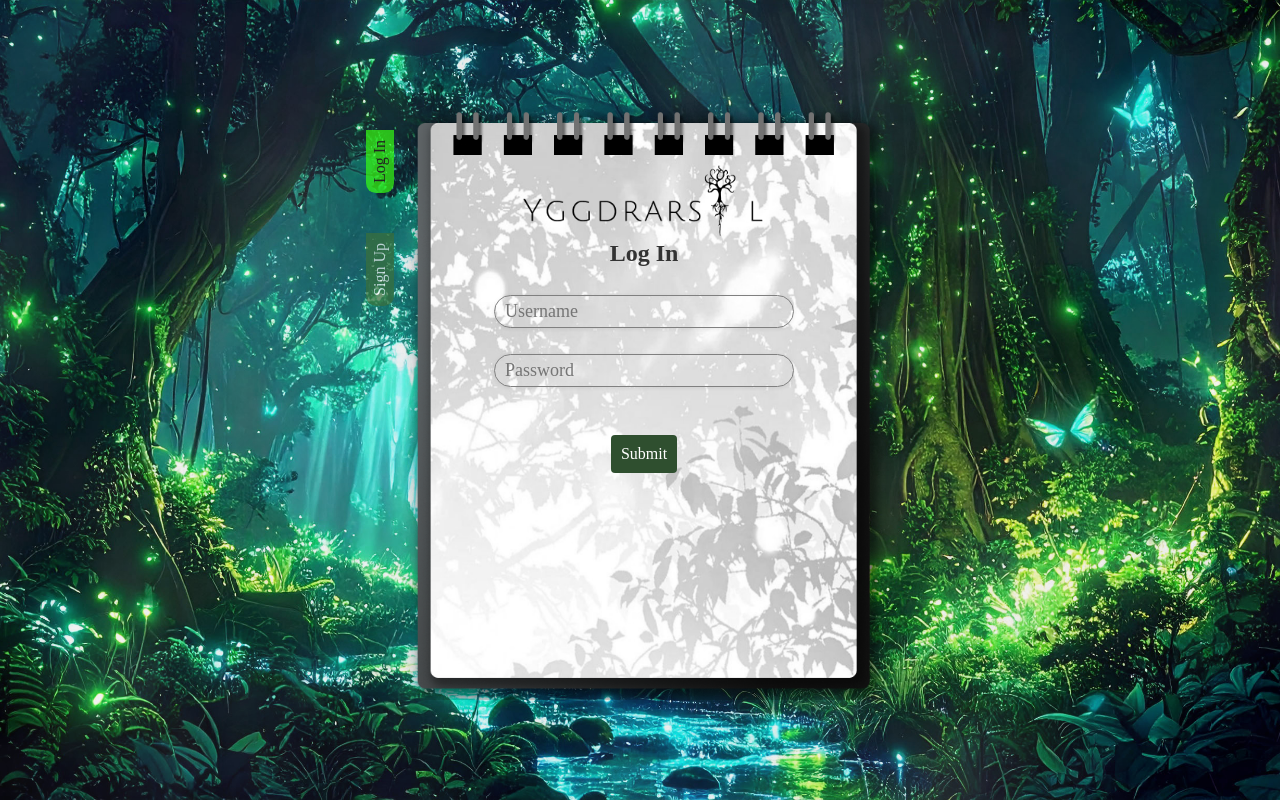
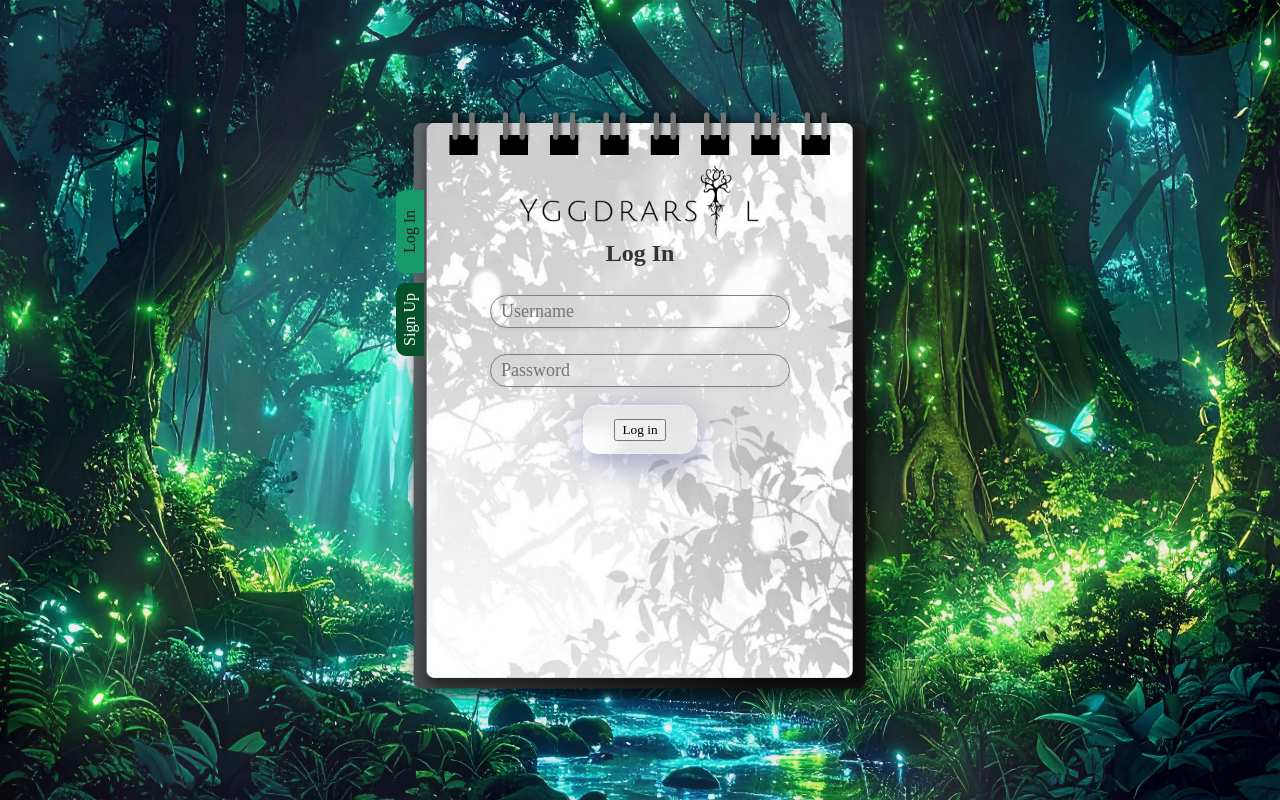
Before and after one commit to andrevanheerden/Yggdrasil, a React (Create React App) app in the folder yggdrasil/frontend/: page /login in a window 1280 px wide. Built offline with nearby package versions, Linux system fonts and the light colour scheme.

Commit message:
fix to the login css

```diff
--- a/yggdrasil/frontend/src/pages/loginPage/Login.css
+++ b/yggdrasil/frontend/src/pages/loginPage/Login.css
@@ -8,32 +8,29 @@ body, #root {
 }
 
 
+/* Fullscreen background */
+.login-page {
+  min-height: 100vh;
+  width: 100vw;
+  display: flex;
+  justify-content: center;
+  align-items: center;
+  background: none;
+  position: relative;
+}
+
+/* Notepad container */
 .login-container {
   background: url('../../assets/images/notepad.png') no-repeat center center;
   background-size: cover;
   width: 500px;
   height: 600px;
+  position: relative;
   display: flex;
-  flex-direction: column;
-  align-items: center;
-  justify-content: flex-start;
-  z-index: 5;
-
+  justify-content: center;
+   align-items: flex-start;
+  z-index: 8;
 }
-
-.login-form {
-  width: 100%;
-  max-width: 300px;
-  margin: 0 auto;
-  display: flex;
-  flex-direction: column;
-  align-items: center;
-  font-family: 'Caudex', serif;
-  color: #333;
-  margin-top: 120px; /* Margin from top for form content */
-}
-
-
 
 
 label {
@@ -69,61 +66,83 @@ input {
   text-align: left;
 }
 
-input:focus {
-  border: 1.5px solid #000000;
-  box-shadow: 0 2px 8px rgba(55,255,20,0.08);
-}
-
-button {
-  margin-top: 30px;
-  padding: 10px;
-  font-size: 16px;
-  border: none;
-  background-color: #2f4f2f;
-  color: white;
-  cursor: pointer;
-  transition: background 0.3s ease;
-  border-radius: 4px;
-}
-
-button:hover {
-  background-color: #3b6f3b;
-}
-
-.login-switch-wrapper {
-  display: flex;
-  flex-direction: row;
-  align-items: flex-start; /* Align to top */
-  justify-content: center;
-}
-
+/* Vertical tab buttons */
 .tab-buttons {
+  position: absolute;
+  left: 6px; /* overlap to the left */
+  top: 90px;
   display: flex;
   flex-direction: column;
-  margin-left: -20px; /* overlap the notepad edge on the right */
-  margin-right: 0;
   z-index: 10;
 }
 
 .tab-btn {
   writing-mode: vertical-rl;
   transform: rotate(180deg);
-  background: #3b6f3b;
+  background: #05512C;
   color: #fff;
   border: none;
-  border-radius: 10px 10px 0 0;
+  border-radius: 0px 10px 10px 0px;
   margin-bottom: 10px;
   padding: 10px 5px;
   cursor: pointer;
   font-family: 'Caudex', serif;
   font-size: 16px;
   transition: background 0.3s;
-  opacity: 0.7;
 }
 
-.tab-btn.active,
-.tab-btn:hover {
-  background: #37ff14b2;
+.tab-btn.active {
+  background: #199A6A;
   color: #222;
   opacity: 1;
+  padding: 20px 5px;
 }
+
+/* Form inside the notepad */
+.form-wrapper {
+  width: 100%;
+  display: flex;
+  justify-content: center;
+  align-items: flex-start;
+}
+
+.login-form {
+  width: 300px;
+  margin-top: 120px;
+  display: flex;
+  flex-direction: column;
+  align-items: center;
+  font-family: 'Caudex', serif;
+  color: #333;
+}
+
+.submit-btn:focus {
+  outline: none;
+  box-shadow: 0 8px 32px 0 rgba(31, 38, 135, 0.37); /* keep the drop shadow */
+}
+
+
+.submit-btn {
+  border: 1px solid rgba(255, 255, 255, 0.4);
+  box-shadow: 0 8px 32px 0 rgba(31, 38, 135, 0.37);
+  background: rgba(255, 255, 255, 0.15);
+  border-radius: 15px;
+  padding: 12px 30px;
+  color: #fff;
+  font-size: 18px;
+  font-weight: 600;
+  cursor: pointer;
+  text-align: center;
+  user-select: none;
+  text-shadow: 0 0 5px rgba(255, 255, 255, 0.6);
+  backdrop-filter: blur(8px);
+  -webkit-backdrop-filter: blur(8px);
+  transition: background 0.3s ease, box-shadow 0.3s ease;
+
+  /* Reset any default button inner styles */
+  box-sizing: border-box;
+  background-clip: padding-box; /* prevents background bleeding into border */
+  -webkit-appearance: none;
+  -moz-appearance: none;
+  appearance: none;
+}
--- a/yggdrasil/frontend/src/pages/loginPage/Login.js
+++ b/yggdrasil/frontend/src/pages/loginPage/Login.js
@@ -1,18 +1,32 @@
-import React from 'react';
+import React, { useState } from 'react';
 import './Login.css';
-import LoginSwitch from './components/LoginSwitch';
+import LoginForm from './components/LoginForm';
+import SignupForm from './components/SignupForm';
 
 function Login() {
+  const [isLogin, setIsLogin] = useState(true);
+
   return (
-    <div style={{
-      minHeight: '100vh',
-      width: '100vw',
-      display: 'flex',
-      flexDirection: 'column',
-      justifyContent: 'center',
-      alignItems: 'center'
-    }}>
-      <LoginSwitch />
+    <div className="login-page">
+      <div className="login-container">
+        <div className="tab-buttons">
+          <button
+            className={`tab-btn ${isLogin ? 'active' : ''}`}
+            onClick={() => setIsLogin(true)}
+          >
+            Log In
+          </button>
+          <button
+            className={`tab-btn ${!isLogin ? 'active' : ''}`}
+            onClick={() => setIsLogin(false)}
+          >
+            Sign Up
+          </button>
+        </div>
+        <div className="form-wrapper">
+          {isLogin ? <LoginForm /> : <SignupForm />}
+        </div>
+      </div>
     </div>
   );
 }
--- a/yggdrasil/frontend/src/pages/loginPage/components/LoginForm.js
+++ b/yggdrasil/frontend/src/pages/loginPage/components/LoginForm.js
@@ -19,7 +19,9 @@ const LoginForm = () => {
         placeholder="Password"
         required
       />
-      <button type="submit">Submit</button>
+      <div className='submit-btn'>
+      <button type="submit">Log in</button>
+      </div>
     </form>
   );
 };
--- a/yggdrasil/frontend/src/pages/loginPage/components/LoginSwitch.js
+++ /dev/null
@@ -1,34 +0,0 @@
-import React, { useState } from 'react';
-import LoginForm from './LoginForm';
-import SignupForm from './SignupForm';
-import '../Login.css';
-
-const LoginSwitch = () => {
-  const [activeTab, setActiveTab] = useState('login');
-
-  return (
-    <div className="login-switch-wrapper">
-      <div className="tab-buttons">
-        <button
-          className={activeTab === 'login' ? 'tab-btn active' : 'tab-btn'}
-          onClick={() => setActiveTab('login')}
-        >
-          Log In
-        </button>
-        <button
-          className={activeTab === 'signup' ? 'tab-btn active' : 'tab-btn'}
-          onClick={() => setActiveTab('signup')}
-        >
-          Sign Up
-        </button>
-      </div>
-      <div className="login-container">
-        <div className="tab-content">
-          {activeTab === 'login' ? <LoginForm /> : <SignupForm />}
-        </div>
-      </div>
-    </div>
-  );
-};
-
-export default LoginSwitch;
--- a/yggdrasil/frontend/src/pages/loginPage/components/SignupForm.js
+++ b/yggdrasil/frontend/src/pages/loginPage/components/SignupForm.js
@@ -33,7 +33,9 @@ const SignupForm = () => {
         placeholder="Password"
         required
       />
-      <button type="submit">Sign Up</button>
+      <div className='submit-btn'>
+      <button type="submit">Log in</button>
+      </div>
     </form>
   );
 };
```
